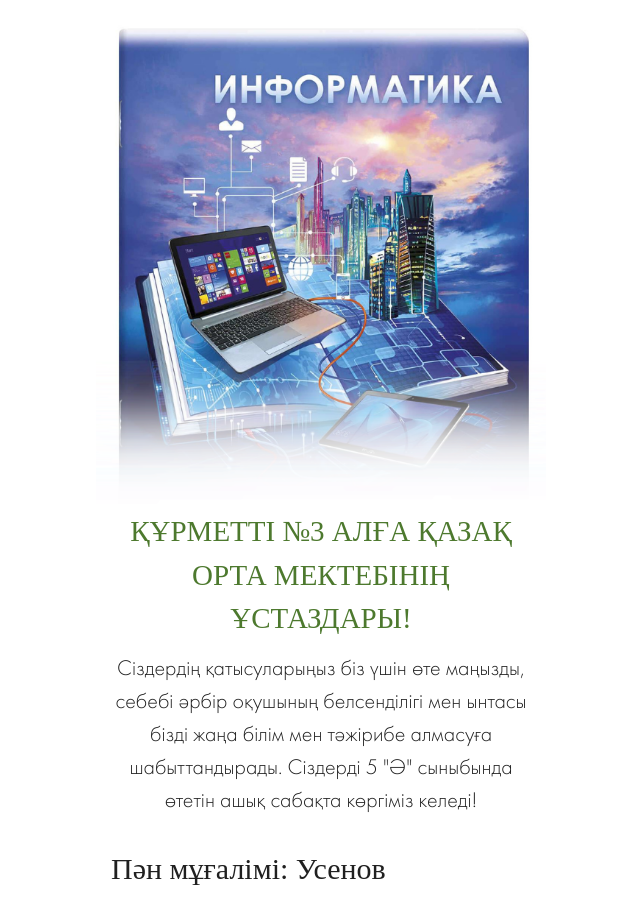
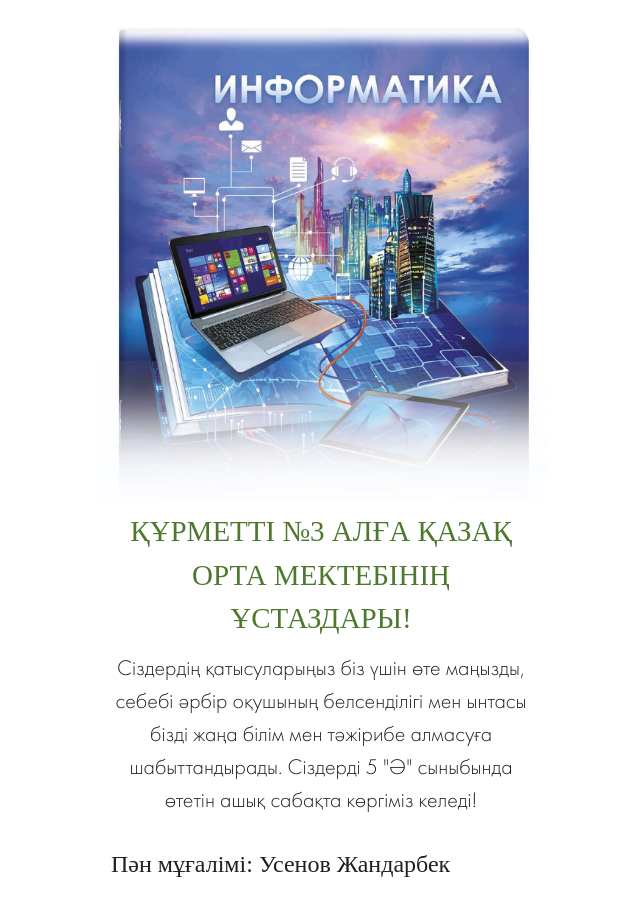
Before and after one commit to zhandarbekusenov/ashyq-sabaq, a plain HTML site: page index.html in a window 1280 px wide. Shown: the top 900 px of the page, without its empty margins (319-959 px from the left). Drawn offline with Linux system fonts and the light colour scheme; a script that the page names is missing; a web font is replaced by a local one.

Commit message:
Update index.html

```diff
--- a/index.html
+++ b/index.html
@@ -89,7 +89,7 @@
 				<div class="shaktext">Сіздердің қатысуларыңыз біз үшін өте маңызды, себебі әрбір оқушының белсенділігі мен ынтасы бізді жаңа білім мен тәжірибе алмасуға шабыттандырады.
 					Cіздерді 5 "Ә" сыныбында өтетін ашық сабақта көргіміз келеді!
 									</div>
-				<div class="toi3">
+				<div class="toi9">
 						Пән мұғалімі: Усенов Жандарбек					</div>
 			</div>
 		</div>
```
